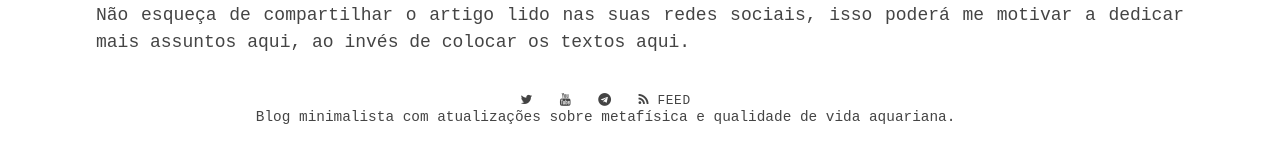
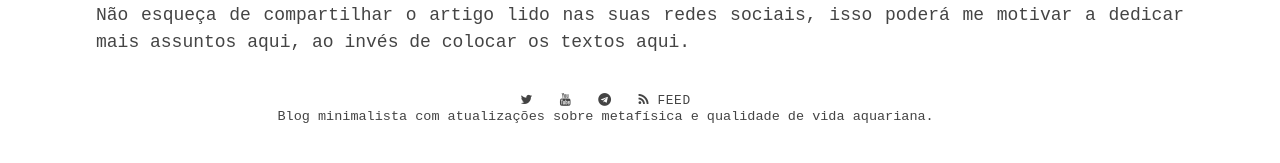
Before and after one commit to michaelandroiddf/jario.github.io, a Jekyll site: the page built from index.md, in a window 1280 px wide. Shown: the part 284-447 px from the top of the page. Built offline with Jekyll 4.4.1, drawn with Linux system fonts in a browser that asks for light colours.

Commit message:
changes front-page

```diff
--- a/assets/style.css
+++ b/assets/style.css
@@ -6,8 +6,7 @@ body {
     max-width: 85%;
     text-align: justify;
     background-color: #fff;
-    word-wrap: break-word;
-    overflow-wrap: break-word;
+
     line-height: 1.5;
     color: #444;
 }
@@ -68,15 +67,15 @@ a {
 img.logo { display: inline-block; padding: 0 15px;}
 
 small {font-size: 0.75em;}
-.mini-note {font-size: 0.80em;}
+.mini-note {font-size: 0.75em;}
 
 .social{
      font-size: 18px;
       width: 26px;
       height: 22px;
       line-height: 0;
-      padding: 10px;
-      margin: 5px;
+      padding: 0 20px;
+      margin: 10px;
       text-align: center;}
 
 .social {
```
